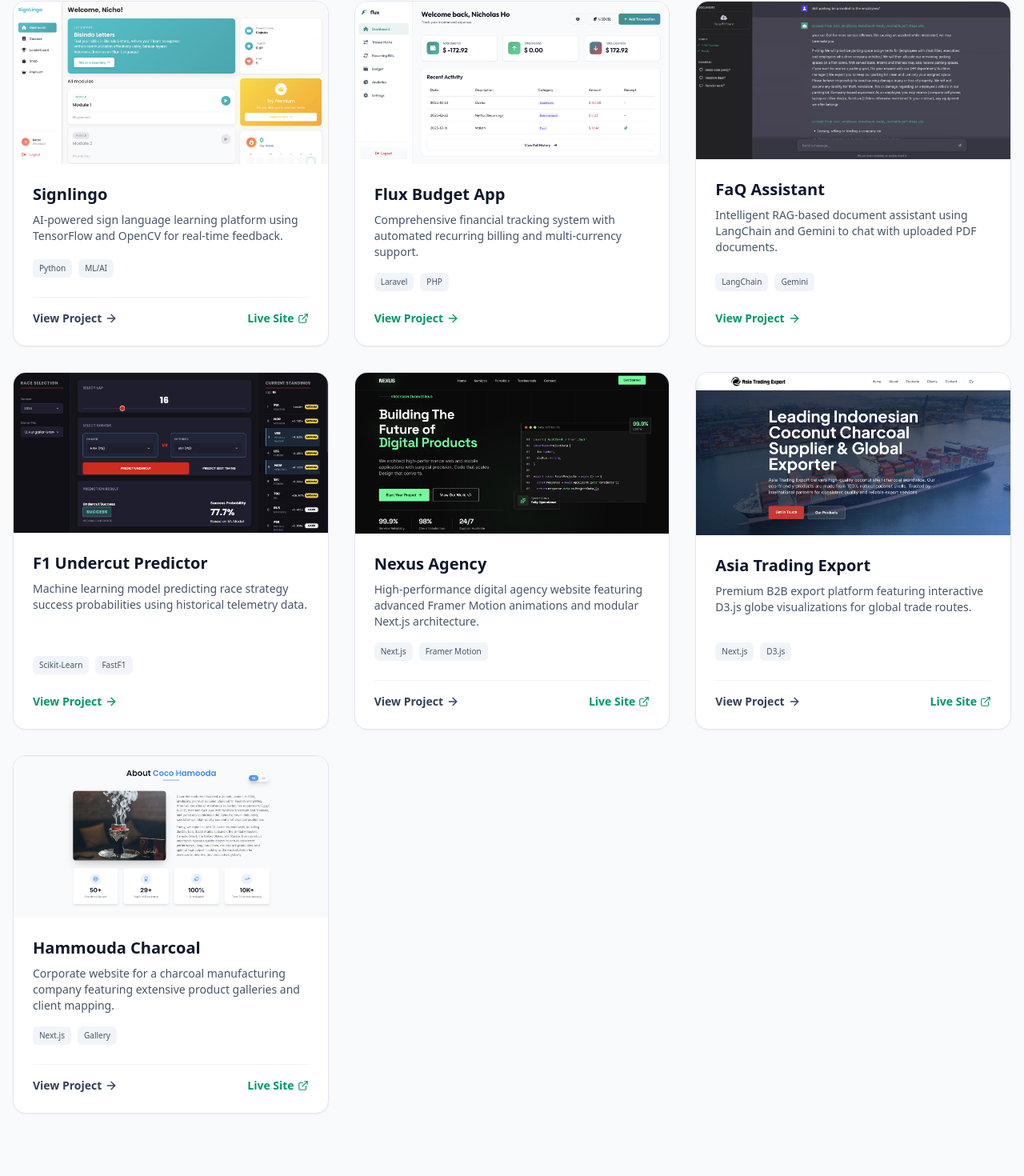
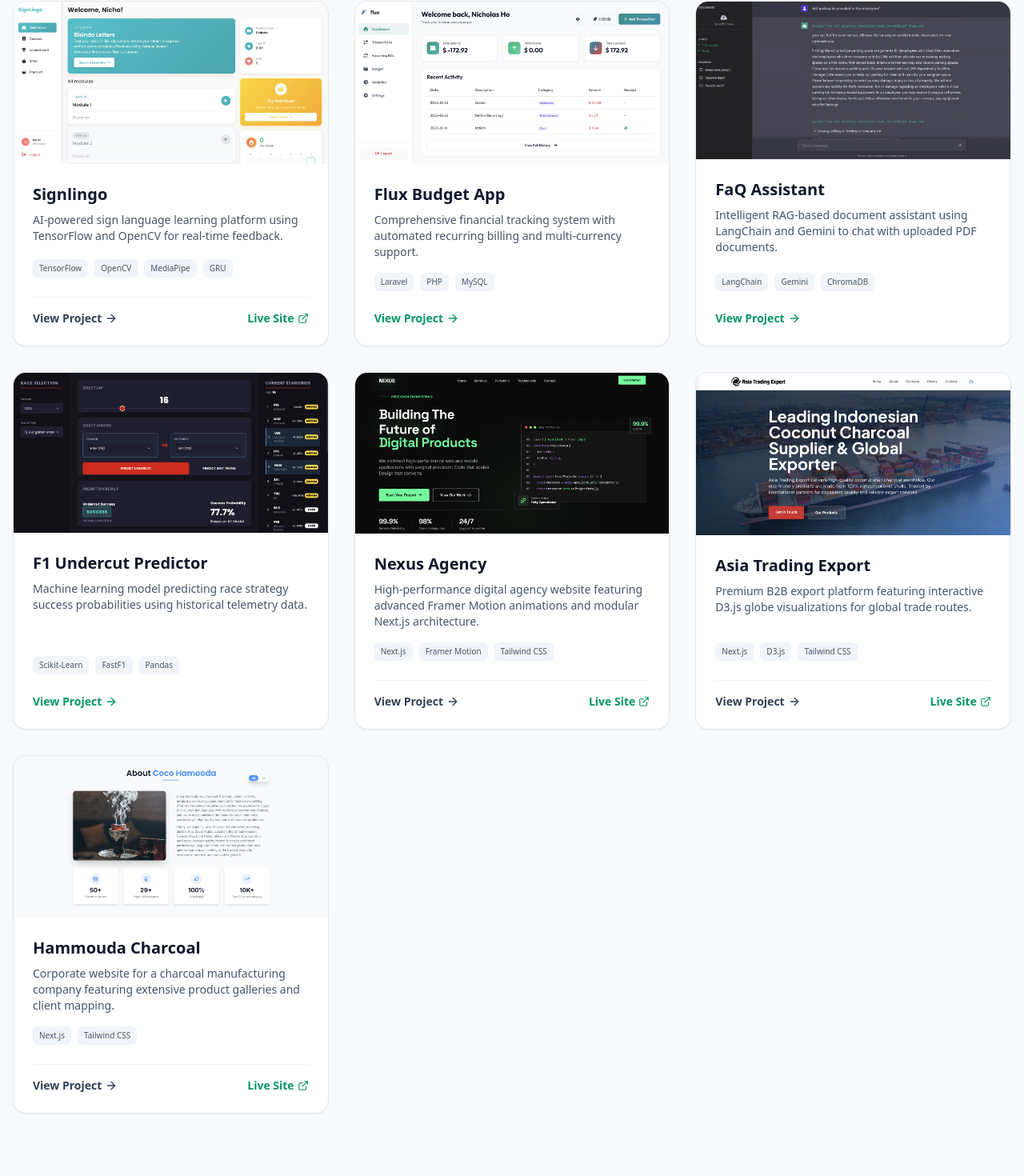
Before and after one commit to NichoHo/portfolio, a Next.js app: page /portfolio/projects in a window 1280 px wide. Shown: the part 312-1782 px from the top of the page at 80% size. Built offline with nearby package versions, Linux system fonts and the light colour scheme.

Commit message:
fix tech stack

```diff
--- a/app/projects/page.tsx
+++ b/app/projects/page.tsx
@@ -45,8 +45,10 @@ export default function ProjectsPage() {
                         </div>
                         <div className="space-y-6">
                             <div className="flex flex-wrap gap-2">
-                                <span className="text-[10px] font-medium px-2 py-1 rounded-md bg-slate-100 dark:bg-slate-800 text-slate-600 dark:text-slate-300">Python</span>
-                                <span className="text-[10px] font-medium px-2 py-1 rounded-md bg-slate-100 dark:bg-slate-800 text-slate-600 dark:text-slate-300">ML/AI</span>
+                                <span className="text-[10px] font-medium px-2 py-1 rounded-md bg-slate-100 dark:bg-slate-800 text-slate-600 dark:text-slate-300">TensorFlow</span>
+                                <span className="text-[10px] font-medium px-2 py-1 rounded-md bg-slate-100 dark:bg-slate-800 text-slate-600 dark:text-slate-300">OpenCV</span>
+                                <span className="text-[10px] font-medium px-2 py-1 rounded-md bg-slate-100 dark:bg-slate-800 text-slate-600 dark:text-slate-300">MediaPipe</span>
+                                <span className="text-[10px] font-medium px-2 py-1 rounded-md bg-slate-100 dark:bg-slate-800 text-slate-600 dark:text-slate-300">GRU</span>
                             </div>
                             <div className="flex items-center justify-between pt-4 border-t border-slate-100 dark:border-slate-800/50">
                                 <Link href="/projects/signlingo" className="flex items-center gap-1 text-sm font-bold text-slate-700 dark:text-slate-300 hover:text-emerald-500 hover:gap-2 transition-all">
@@ -84,6 +86,7 @@ export default function ProjectsPage() {
                                 <div className="flex flex-wrap gap-2">
                                     <span className="text-[10px] font-medium px-2 py-1 rounded-md bg-slate-100 dark:bg-slate-800 text-slate-600 dark:text-slate-300">Laravel</span>
                                     <span className="text-[10px] font-medium px-2 py-1 rounded-md bg-slate-100 dark:bg-slate-800 text-slate-600 dark:text-slate-300">PHP</span>
+                                    <span className="text-[10px] font-medium px-2 py-1 rounded-md bg-slate-100 dark:bg-slate-800 text-slate-600 dark:text-slate-300">MySQL</span>
                                 </div>
                                 <div className="flex items-center gap-1 text-sm font-bold text-emerald-600 dark:text-emerald-400 group-hover:gap-2 transition-all">
                                     View Project <ArrowRight className="w-4 h-4" />
@@ -112,6 +115,7 @@ export default function ProjectsPage() {
                                 <div className="flex flex-wrap gap-2">
                                     <span className="text-[10px] font-medium px-2 py-1 rounded-md bg-slate-100 dark:bg-slate-800 text-slate-600 dark:text-slate-300">LangChain</span>
                                     <span className="text-[10px] font-medium px-2 py-1 rounded-md bg-slate-100 dark:bg-slate-800 text-slate-600 dark:text-slate-300">Gemini</span>
+                                    <span className="text-[10px] font-medium px-2 py-1 rounded-md bg-slate-100 dark:bg-slate-800 text-slate-600 dark:text-slate-300">ChromaDB</span>
                                 </div>
                                 <div className="flex items-center gap-1 text-sm font-bold text-emerald-600 dark:text-emerald-400 group-hover:gap-2 transition-all">
                                     View Project <ArrowRight className="w-4 h-4" />
@@ -140,6 +144,7 @@ export default function ProjectsPage() {
                                 <div className="flex flex-wrap gap-2">
                                     <span className="text-[10px] font-medium px-2 py-1 rounded-md bg-slate-100 dark:bg-slate-800 text-slate-600 dark:text-slate-300">Scikit-Learn</span>
                                     <span className="text-[10px] font-medium px-2 py-1 rounded-md bg-slate-100 dark:bg-slate-800 text-slate-600 dark:text-slate-300">FastF1</span>
+                                    <span className="text-[10px] font-medium px-2 py-1 rounded-md bg-slate-100 dark:bg-slate-800 text-slate-600 dark:text-slate-300">Pandas</span>
                                 </div>
                                 <div className="flex items-center gap-1 text-sm font-bold text-emerald-600 dark:text-emerald-400 group-hover:gap-2 transition-all">
                                     View Project <ArrowRight className="w-4 h-4" />
@@ -169,6 +174,7 @@ export default function ProjectsPage() {
                             <div className="flex flex-wrap gap-2">
                                 <span className="text-[10px] font-medium px-2 py-1 rounded-md bg-slate-100 dark:bg-slate-800 text-slate-600 dark:text-slate-300">Next.js</span>
                                 <span className="text-[10px] font-medium px-2 py-1 rounded-md bg-slate-100 dark:bg-slate-800 text-slate-600 dark:text-slate-300">Framer Motion</span>
+                                <span className="text-[10px] font-medium px-2 py-1 rounded-md bg-slate-100 dark:bg-slate-800 text-slate-600 dark:text-slate-300">Tailwind CSS</span>
                             </div>
                             <div className="flex items-center justify-between pt-4 border-t border-slate-100 dark:border-slate-800/50">
                                 <Link href="/projects/nexus" className="flex items-center gap-1 text-sm font-bold text-slate-700 dark:text-slate-300 hover:text-emerald-500 hover:gap-2 transition-all">
@@ -202,6 +208,7 @@ export default function ProjectsPage() {
                             <div className="flex flex-wrap gap-2">
                                 <span className="text-[10px] font-medium px-2 py-1 rounded-md bg-slate-100 dark:bg-slate-800 text-slate-600 dark:text-slate-300">Next.js</span>
                                 <span className="text-[10px] font-medium px-2 py-1 rounded-md bg-slate-100 dark:bg-slate-800 text-slate-600 dark:text-slate-300">D3.js</span>
+                                <span className="text-[10px] font-medium px-2 py-1 rounded-md bg-slate-100 dark:bg-slate-800 text-slate-600 dark:text-slate-300">Tailwind CSS</span>
                             </div>
                              <div className="flex items-center justify-between pt-4 border-t border-slate-100 dark:border-slate-800/50">
                                 <Link href="/projects/asia-trading-export" className="flex items-center gap-1 text-sm font-bold text-slate-700 dark:text-slate-300 hover:text-emerald-500 hover:gap-2 transition-all">
@@ -234,7 +241,7 @@ export default function ProjectsPage() {
                         <div className="space-y-6">
                             <div className="flex flex-wrap gap-2">
                                 <span className="text-[10px] font-medium px-2 py-1 rounded-md bg-slate-100 dark:bg-slate-800 text-slate-600 dark:text-slate-300">Next.js</span>
-                                <span className="text-[10px] font-medium px-2 py-1 rounded-md bg-slate-100 dark:bg-slate-800 text-slate-600 dark:text-slate-300">Gallery</span>
+                                <span className="text-[10px] font-medium px-2 py-1 rounded-md bg-slate-100 dark:bg-slate-800 text-slate-600 dark:text-slate-300">Tailwind CSS</span>
                             </div>
                             <div className="flex items-center justify-between pt-4 border-t border-slate-100 dark:border-slate-800/50">
                                 <Link href="/projects/hammouda-charcoal" className="flex items-center gap-1 text-sm font-bold text-slate-700 dark:text-slate-300 hover:text-emerald-500 hover:gap-2 transition-all">
--- a/components/Organization.tsx
+++ b/components/Organization.tsx
@@ -5,7 +5,7 @@ import { Calendar } from "lucide-react";
 
 export default function Organization() {
   return (
-    <section id="education" className="py-20">
+    <section id="organization" className="py-20 bg-slate-50 dark:bg-slate-950/50 border-y border-slate-200 dark:border-slate-800">
       <div className="max-w-6xl mx-auto px-4 space-y-12">
         <div className="mb-8">
             <h2 className="text-2xl md:text-3xl font-bold text-slate-900 dark:text-white">
```
